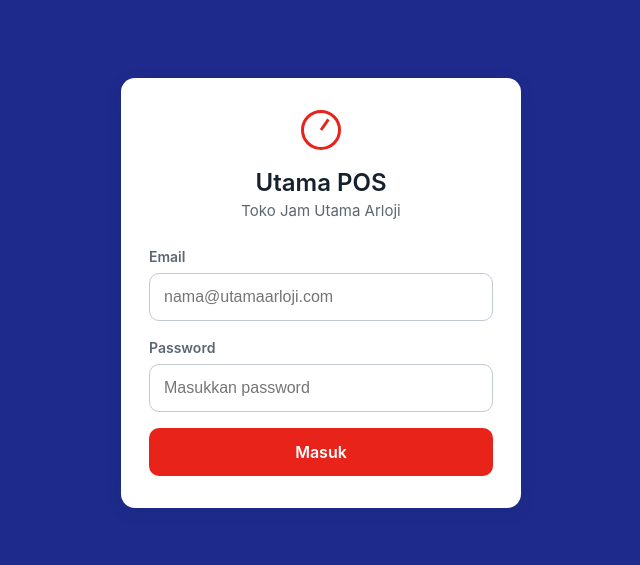
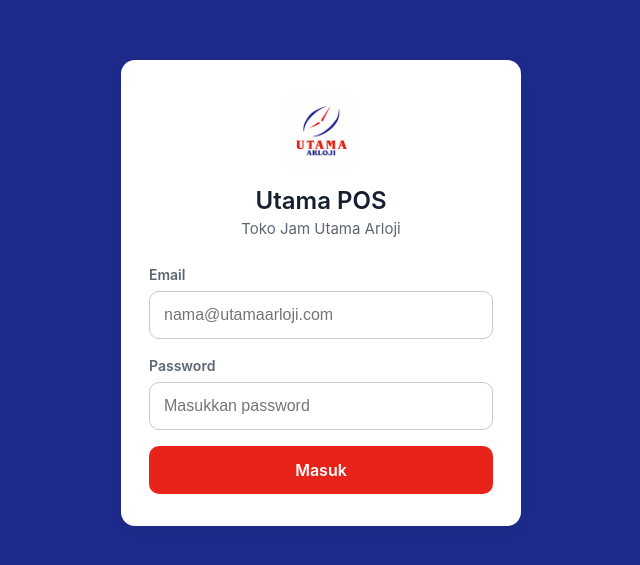
Before and after one commit to Ananda13th/utama-pos, a React (Vite) app: page /login in a window 1280 px wide. Shown: the part 107-672 px from the top of the page, without its empty margins (319-959 px from the left). Built offline with nearby package versions, Linux system fonts and the light colour scheme; no server answers.

Commit message:
Change Header and Login Form Logo

```diff
--- a/src/components/AppLayout/AppLayout.module.css
+++ b/src/components/AppLayout/AppLayout.module.css
@@ -7,15 +7,11 @@
   background: var(--ink); color: var(--text-on-dark);
 }
 .brand { display: flex; align-items: center; gap: 10px; }
-.mark {
-  width: 22px; height: 22px; border-radius: 50%;
-  border: 2px solid var(--brass);
-  position: relative;
-}
-.mark::after {
-  content: ''; position: absolute; top: 50%; left: 50%;
-  width: 2px; height: 7px; background: var(--brass);
-  transform-origin: bottom center; transform: translate(-50%, -100%) rotate(35deg);
+.logo {
+  width: 80px;
+  height: 80px;
+  border-radius: var(--radius-md);
+  margin-bottom: 8px;
 }
 .brandName { font-weight: 600; letter-spacing: 0.01em; }
 
--- a/src/components/AppLayout/AppLayout.tsx
+++ b/src/components/AppLayout/AppLayout.tsx
@@ -36,13 +36,23 @@
 		<div className={styles.shell}>
 			<header className={styles.header}>
 				<div className={styles.brand}>
-          <span className={styles.mark} aria-hidden="true" />
+					<img
+						src='/apple-touch-icon.png'
+						alt='Logo Utama Arloji'
+						className={styles.logo}
+					/>
 					<span className={styles.brandName}>Utama POS</span>
 				</div>
 				<div className={styles.userBox}>
 					<span className={styles.userEmail}>{user?.email}</span>
-          <span className={styles.roleBadge}>{user?.role === 'owner' ? 'Owner' : 'Kasir'}</span>
-          <button className={styles.logout} onClick={handleLogout} disabled={isLoading}>
+					<span className={styles.roleBadge}>
+						{user?.role === 'owner' ? 'Owner' : 'Kasir'}
+					</span>
+					<button
+						className={styles.logout}
+						onClick={handleLogout}
+						disabled={isLoading}
+					>
 						Keluar
 					</button>
 				</div>
@@ -52,7 +62,7 @@
 				<Outlet />
 			</main>
 
-      <nav className={styles.bottomNav} aria-label="Navigasi utama">
+			<nav className={styles.bottomNav} aria-label='Navigasi utama'>
 				{items.map((item) => (
 					<NavLink
 						key={item.to}
--- a/src/pages/DashboardPage/DashboardPage.tsx
+++ b/src/pages/DashboardPage/DashboardPage.tsx
@@ -15,8 +15,6 @@
 	const { data: products = [] } = useGetProductsQuery();
 	const { data: todayTx = [] } = useGetTransactionsQuery({ from, to });
 
-	// Produk dengan stok menipis (<= 1 sebagai ambang sederhana)
-	const lowStock = products.filter((product) => product.available_stock <= 1);
 	const omzetHariIni = todayTx.reduce(
 		(sum, transaction) => sum + transaction.final_price * transaction.quantity,
 		0,
@@ -41,35 +39,7 @@
 					/>
 				)}
 				<StatCard label='Total produk' value={formatNumber(products.length)} />
-				<StatCard
-					label='Stok menipis'
-					value={formatNumber(lowStock.length)}
-					tone={lowStock.length > 0 ? 'danger' : 'default'}
-				/>
 			</div>
-
-			<section className={styles.lowSection}>
-				<h2 className={styles.sectionTitle}>Perlu perhatian</h2>
-				{lowStock.length === 0 ? (
-					<p className={styles.allGood}>Semua stok dalam kondisi aman.</p>
-				) : (
-					<ul className={styles.lowList}>
-						{lowStock.map((product) => (
-							<li key={product.product_id} className={styles.lowItem}>
-								<div>
-									<span className={styles.lowName}>{product.brand_name}</span>
-									<span className={styles.lowSerial}>
-										{product.serial_number}
-									</span>
-								</div>
-								<span className={`${styles.lowQty} mono`}>
-									{product.available_stock} unit
-								</span>
-							</li>
-						))}
-					</ul>
-				)}
-			</section>
 
 			<div className={styles.quickRow}>
 				<Link to='/transactions/new' className={styles.quickCard}>
--- a/src/pages/LoginPage/LoginPage.module.css
+++ b/src/pages/LoginPage/LoginPage.module.css
@@ -12,16 +12,13 @@
   box-shadow: var(--shadow-md);
 }
 .brand { text-align: center; margin-bottom: 24px; }
-.mark {
-  display: inline-block; width: 40px; height: 40px; border-radius: 50%;
-  border: 3px solid var(--brass); position: relative; margin-bottom: 12px;
-}
-.mark::after {
-  content: ''; position: absolute; top: 50%; left: 50%;
-  width: 3px; height: 13px; background: var(--brass);
-  transform-origin: bottom center; transform: translate(-50%, -100%) rotate(35deg);
-}
 .title { font-size: 1.5rem; }
 .subtitle { color: var(--text-secondary); font-size: 0.9375rem; margin-top: 2px; }
 .form { display: flex; flex-direction: column; gap: 16px; }
 .error { color: var(--danger); font-size: 0.875rem; font-weight: 500; text-align: center; }
+.logo {
+  width: 80px;
+  height: 80px;
+  border-radius: var(--radius-md);
+  margin-bottom: 8px;
+}
--- a/src/pages/LoginPage/LoginPage.tsx
+++ b/src/pages/LoginPage/LoginPage.tsx
@@ -31,7 +31,11 @@
 		<div className={styles.screen}>
 			<div className={styles.card}>
 				<div className={styles.brand}>
-					<span className={styles.mark} aria-hidden='true' />
+					<img
+						src='/apple-touch-icon.png'
+						alt='Logo Utama Arloji'
+						className={styles.logo}
+					/>
 					<h1 className={styles.title}>Utama POS</h1>
 					<p className={styles.subtitle}>Toko Jam Utama Arloji</p>
 				</div>
```
Lines whose indentation alone changed are shown as unchanged.
